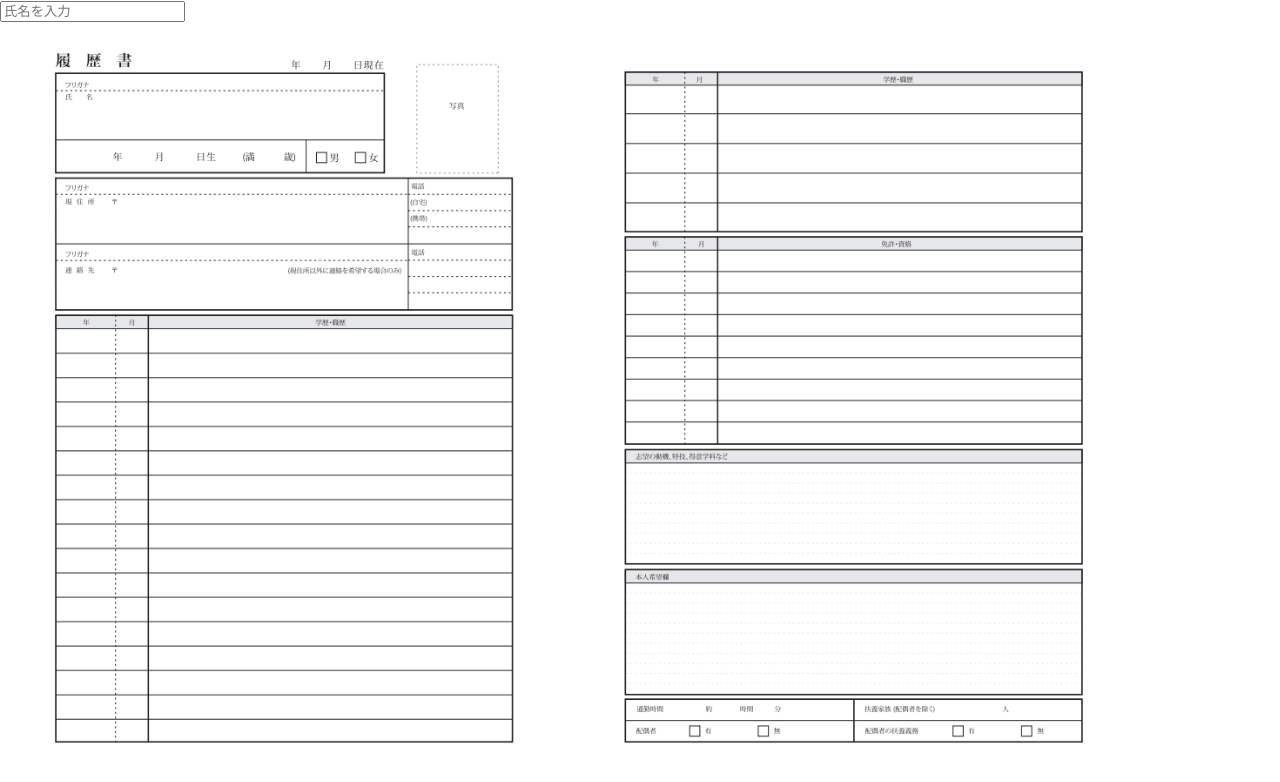
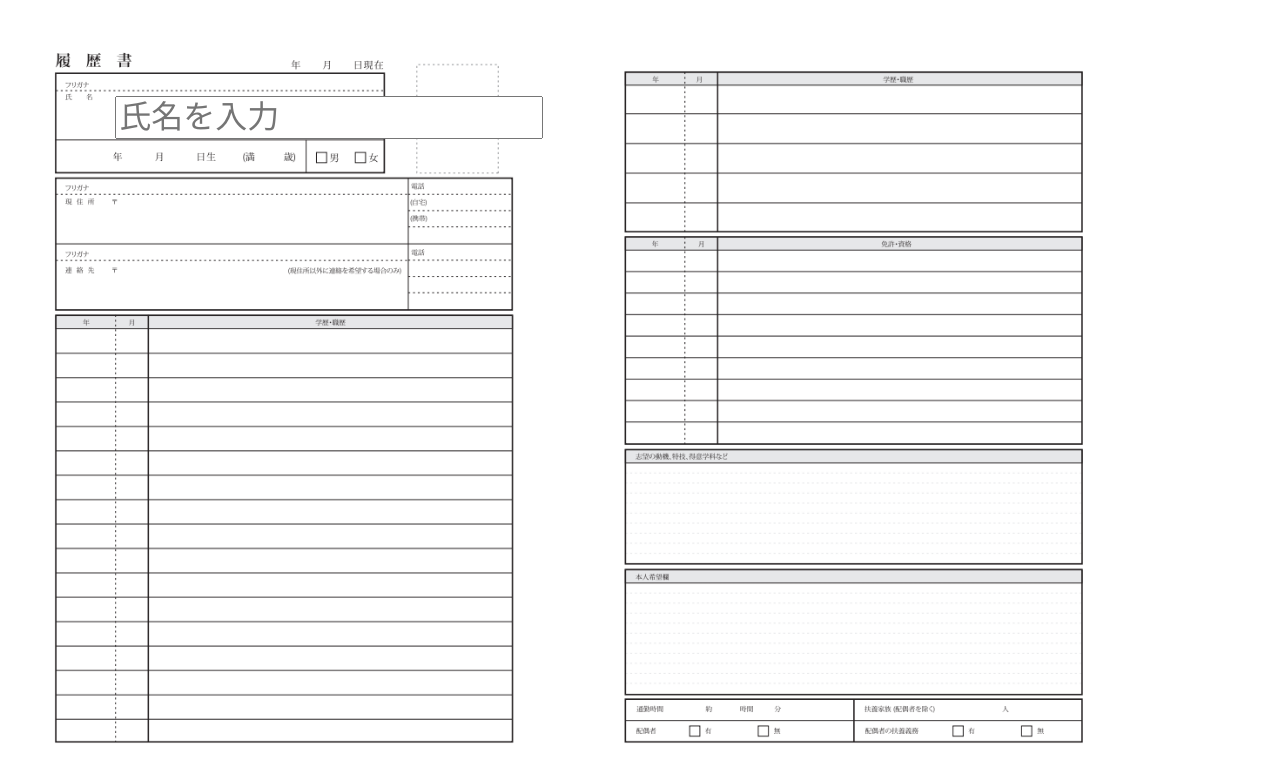
Before and after one commit to yuseipen0716/ReactSample, a React (Create React App) app: page / in a window 1280 px wide. Shown: the top 782 px of the page. Built offline with nearby package versions, Linux system fonts and the light colour scheme.

Commit message:
名前入力フォーム作成

```diff
--- a/src/App.jsx
+++ b/src/App.jsx
@@ -2,35 +2,17 @@ import React, { useState } from 'react';
 import './App.css';
 import NameArea from './components/NameArea';
 
-// const style = {
-//   position: "absolute",
-//   top: "87.4%",
-//   left: "59%",
-//   fontSize: "1rem"
-// };
 
-// function App(props) {
-//   return (
-//     <div style={style}>
-//       <input type="text" style={{border: "none", width: "10%"}} value={props.value} onChange={handleChange}></input>
-//       <button onClick={onClickButton}>OK</button>
-//     </div>
-//   );
-// }
 const App = () => {
   const [name, setName] = useState("");
-  const [border, setBorder] = useState(false);
 
   const onChangeName = (event) => setName(event.target.value);
-  const onClickInputArea = () => setBorder(!border)
 
   return (
     <>
       <NameArea
         name={name}
         onChange={onChangeName}
-        border={border}
-        onClick={onClickInputArea}
       />
     </>
   )
--- a/src/components/NameArea.jsx
+++ b/src/components/NameArea.jsx
@@ -1,25 +1,27 @@
 import React from 'react'
 
+const nameLocate = {
+  position: "absolute",
+  top: "12%",
+  left: "9%",
+}
+
 const NameArea = (props) => {
+  const {name, onChange} = props;
+  const inputName = name != '' ? {
+    fontSize: "2em",
+    border: "none",
+  } : {
+    fontSize: "2em",
+  };
   return(
-    <div>
-      { props.border ? (
-        <input
-        placeholder="氏名を入力"
-        value={props.name}
-        onChange={props.onChange}
-        onClick={props.onClick}
-        style={{border: "none"}}
-        // やっぱボタン押してborder noneにする方がわかりやすいか
+    <div style={nameLocate}>
+      <input
+        placeholder='氏名を入力'
+        value={name}
+        onChange={onChange}
+        style={inputName}
       />
-      ) : (
-        <input
-        placeholder="氏名を入力"
-        value={props.name}
-        onChange={props.onChange}
-        onClick={props.onClick}
-      />
-      ) }
     </div>
   )
 };
```
